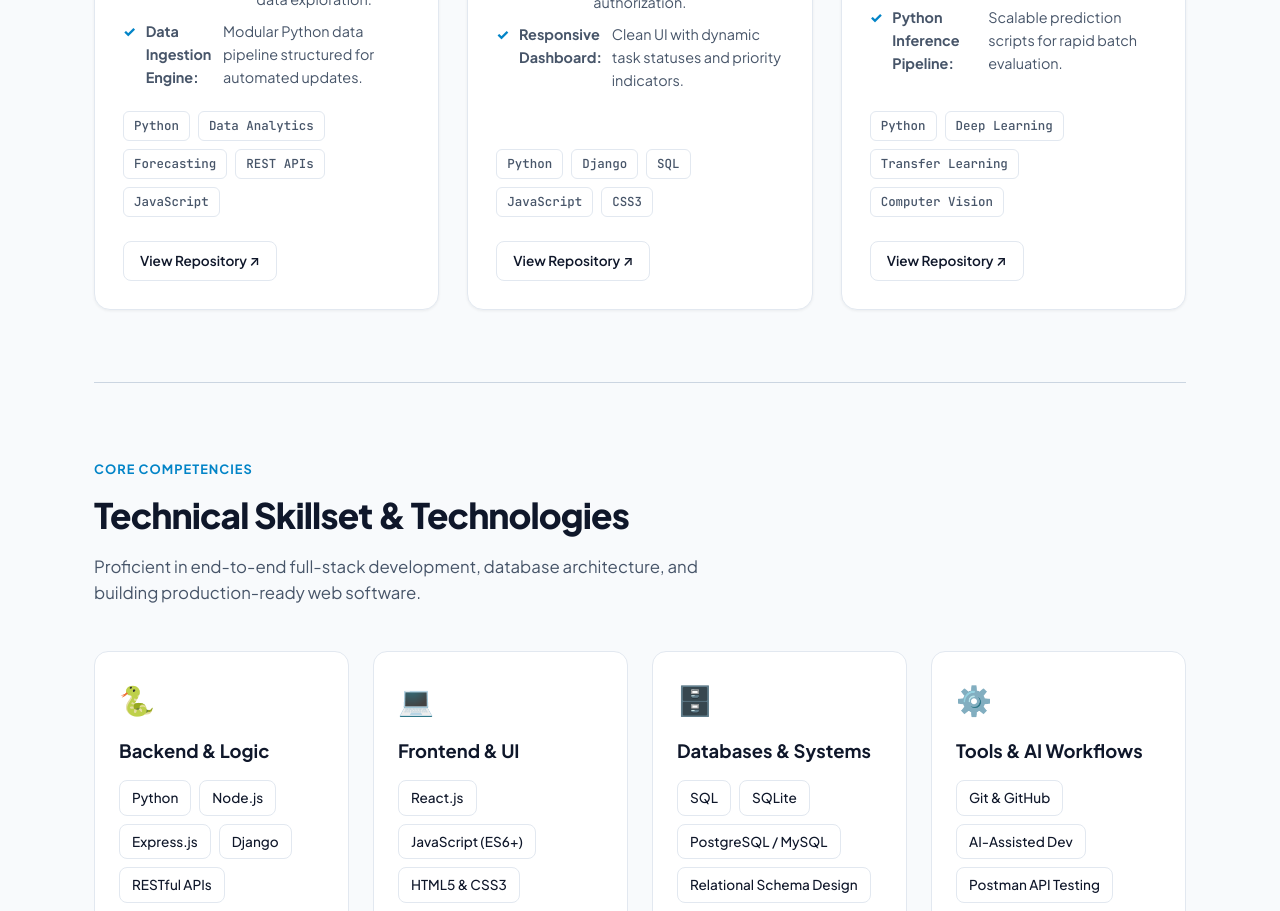
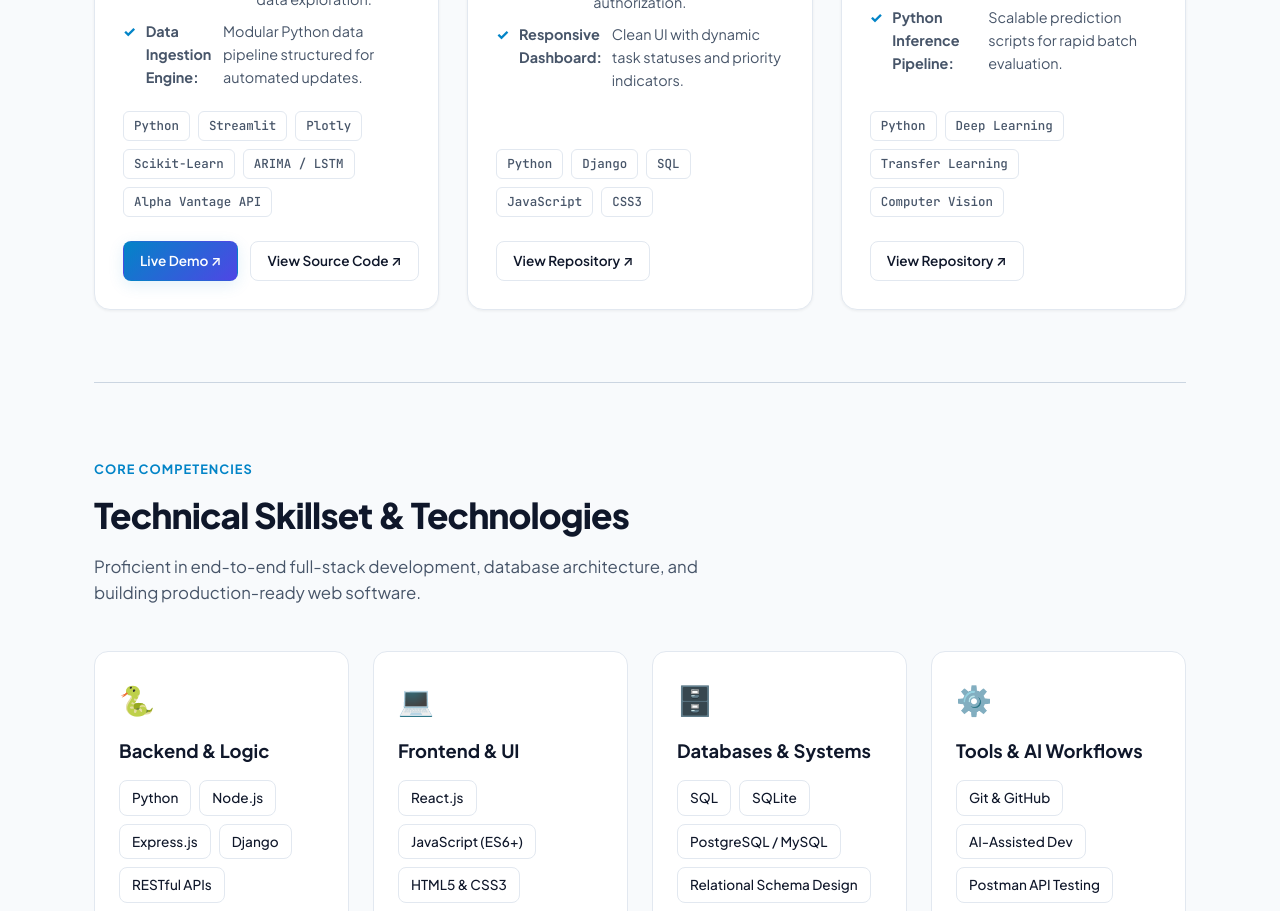
Before and after one commit to prabhavathi11-code/portfolio, a plain HTML site: page index.html in a window 1280 px wide. Shown: the part 2150-3061 px from the top of the page. Drawn offline with Linux system fonts and the light colour scheme.

Commit message:
feat(projects): add Live Demo link and tech tags for StockVision project

```diff
--- a/index.html
+++ b/index.html
@@ -923,15 +923,19 @@
           <div>
             <div class="tech-tags">
               <span class="tech-tag">Python</span>
-              <span class="tech-tag">Data Analytics</span>
-              <span class="tech-tag">Forecasting</span>
-              <span class="tech-tag">REST APIs</span>
-              <span class="tech-tag">JavaScript</span>
+              <span class="tech-tag">Streamlit</span>
+              <span class="tech-tag">Plotly</span>
+              <span class="tech-tag">Scikit-Learn</span>
+              <span class="tech-tag">ARIMA / LSTM</span>
+              <span class="tech-tag">Alpha Vantage API</span>
             </div>
 
             <div class="project-links">
+              <a href="https://prabhavathi11-code.github.io/StockVision-Real-Time-Analytics-Forecasting-Dashboard/" target="_blank" rel="noopener noreferrer" class="btn btn-primary btn-sm">
+                Live Demo ↗
+              </a>
               <a href="https://github.com/prabhavathi11-code/StockVision-Real-Time-Analytics-Forecasting-Dashboard" target="_blank" rel="noopener noreferrer" class="btn btn-outline btn-sm">
-                View Repository ↗
+                View Source Code ↗
               </a>
             </div>
           </div>
```
Also changed, not shown: 1 other file.
